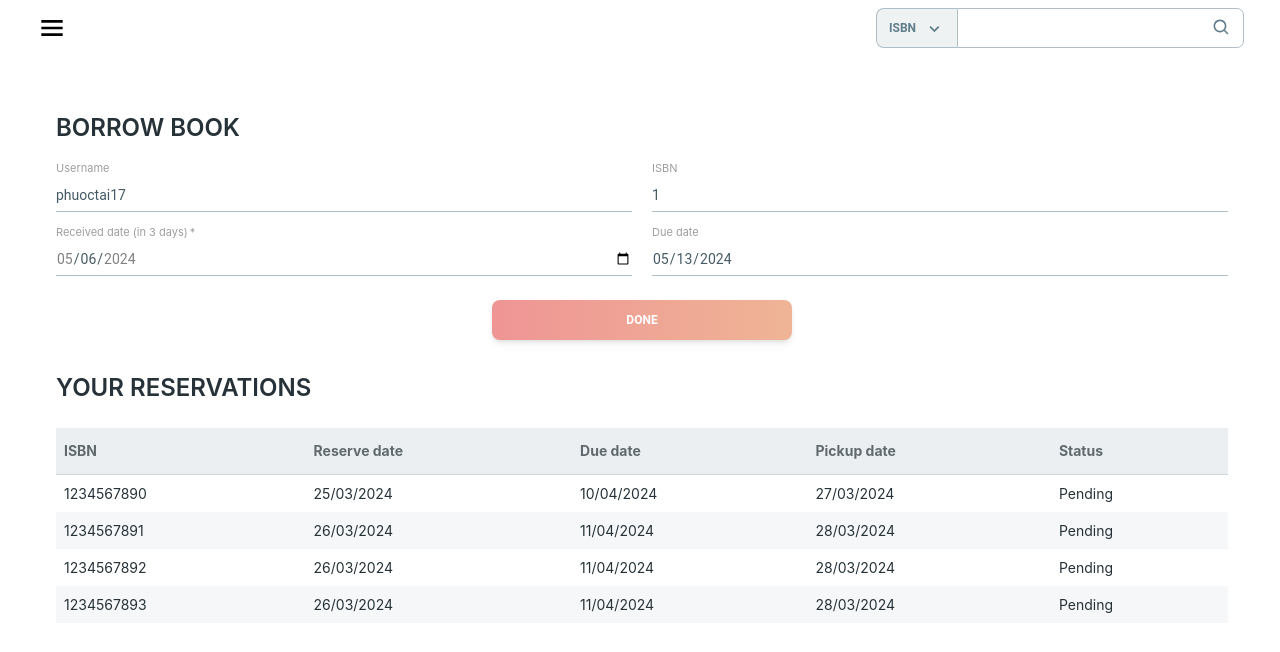
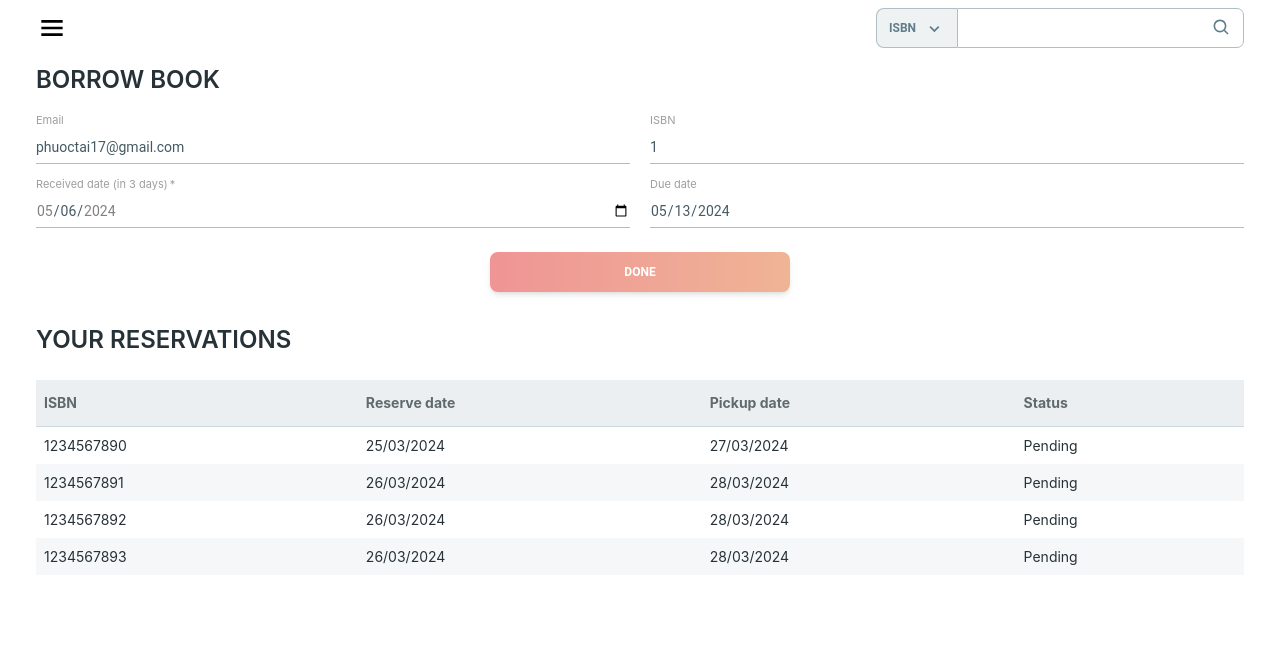
Before and after one commit to PhuocTaii/SoftwareDesgin-Liboo-Reader, a React (Create React App) app: page /transaction/1 in a window 1280 px wide. Shown: the top 652 px of the page. Built offline with nearby package versions, Linux system fonts and the light colour scheme.

Commit message:
modify field name

```diff
--- a/src/features/transaction/Transaction.jsx
+++ b/src/features/transaction/Transaction.jsx
@@ -6,7 +6,7 @@ import { useNavigate } from "react-router-dom";
 import {formatDate} from '../../helpers/dateFormat'
 const EXPIRATION = 7;
 
-const TABLE_HEAD = ['ISBN', 'Reserve date' , 'Due date', 'Pickup date', 'Status']
+const TABLE_HEAD = ['ISBN', 'Reserve date' , 'Pickup date', 'Status']
 // Transaction page
 const Transaction = () => {
 
@@ -14,7 +14,7 @@ const Transaction = () => {
   const [expanded, setExpanded] = useState(false);
   const today = new Date();
   const dummyUser = {
-    username: 'phuoctai17',
+    username: 'phuoctai17@gmail.com',
     // image: dummyImage,
     // ISBN: '1234567890',
     // author: 'John Doe',
@@ -30,10 +30,10 @@ const Transaction = () => {
   const navigate = useNavigate();
   // Dummy data for the table
   const [borrowBooks, setBorrowBooks] = useState([
-    { isbn: '1234567890', reserveDate: '2024-03-25', dueDate: '2024-04-10', pickupDate: '2024-03-27', status: 'Pending' },
-    { isbn: '1234567891', reserveDate: '2024-03-26', dueDate: '2024-04-11', pickupDate: '2024-03-28', status: 'Pending' },
-    { isbn: '1234567892', reserveDate: '2024-03-26', dueDate: '2024-04-11', pickupDate: '2024-03-28', status: 'Pending' },
-    { isbn: '1234567893', reserveDate: '2024-03-26', dueDate: '2024-04-11', pickupDate: '2024-03-28', status: 'Pending' },
+    { isbn: '1234567890', reserveDate: '2024-03-25', pickupDate: '2024-03-27', status: 'Pending' },
+    { isbn: '1234567891', reserveDate: '2024-03-26', pickupDate: '2024-03-28', status: 'Pending' },
+    { isbn: '1234567892', reserveDate: '2024-03-26', pickupDate: '2024-03-28', status: 'Pending' },
+    { isbn: '1234567893', reserveDate: '2024-03-26', pickupDate: '2024-03-28', status: 'Pending' },
     // Add more dummy data as needed
   ]);
 
@@ -45,13 +45,13 @@ const Transaction = () => {
   }
 
   return (
-    <div className='pt-12 pb-2 pr-4 pl-5'>
+    <div className=''>
       <form className='space-y-6'>
         <h1 className='text-2xl font-semibold'>BORROW BOOK</h1>
         <div className='grid grid-cols-2 gap-5'>
           <Input
             variant="standard"
-            label="Username"
+            label="Email"
             value={slip.username}
             readOnly
           />
@@ -106,9 +106,6 @@ const Transaction = () => {
                   <p>{formatDate(record.reserveDate)}</p>
                 </td>
                 <td className="p-2">
-                  <p>{formatDate(record.dueDate)}</p>
-                </td>
-                <td className="p-2">
                   <p>{formatDate(record.pickupDate)}</p>
                 </td>
                 <td className="p-2">
```
